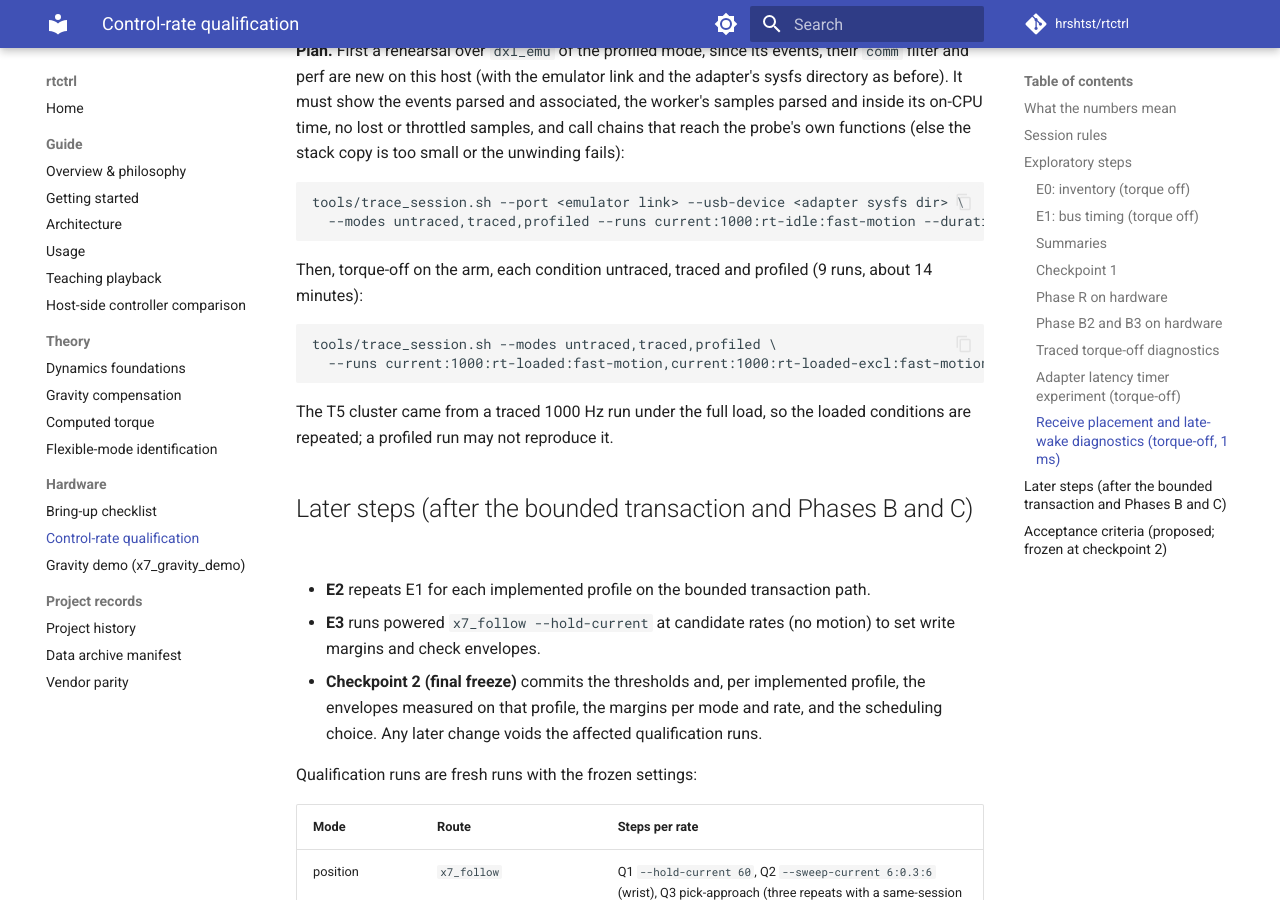
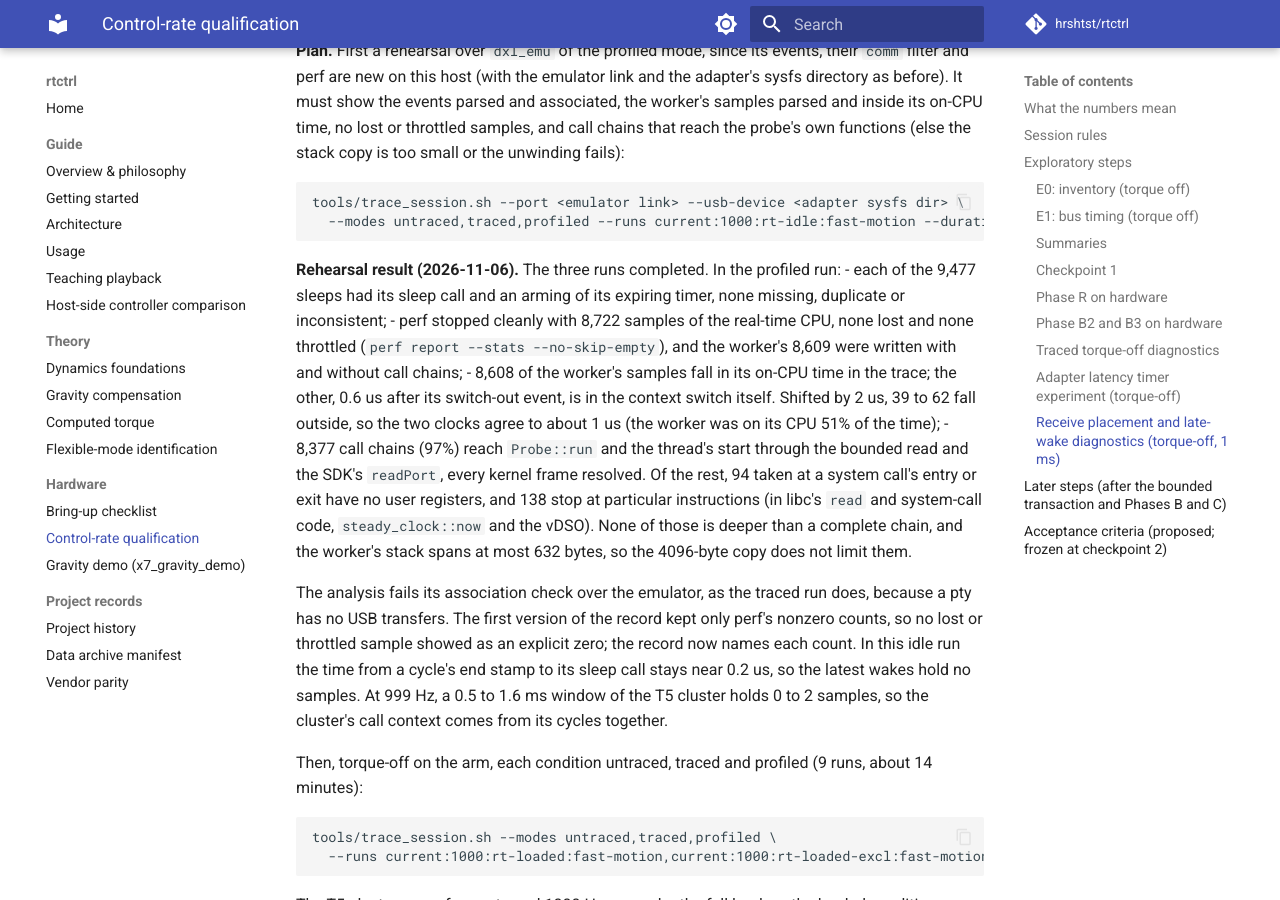
Before and after one commit to hrshtst/rtctrl, an MkDocs documentation site: the page built from docs/hardware/control-rate.md, in a window 1280 px wide and 900 px high, scrolled down 19171 px. Built offline with MkDocs 1.6.1 and Material for MkDocs 9.7.7, drawn with Linux system fonts in a browser that asks for light colours; comment, search, counter and statistics services are not loaded.

Commit message:
docs(control-rate): the profiled-mode rehearsal result
Over dxl_emu, 2026-11-06: all 9,477 sleeps associated with their sleep
call and expiring timer; 8,722 samples, none lost or throttled; 8,608 of
the worker's 8,609 samples inside its on-CPU time (the other in the
context switch), a 2 us shift raising that to 39 to 62, so the clocks
agree to about 1 us; 97% of the call chains reach Probe::run and the
thread's start with every kernel frame resolved, the rest stopping at
particular instructions or having no user registers, none limited by
the 4096-byte stack copy (the worker's stack spans at most 632 bytes).
The association check fails over a pty, as for the traced run, since it
has no USB transfers; at 999 Hz a T5-cluster window holds 0 to 2
samples, so its call context comes from the cluster's cycles together.

Claude-Session: https://claude.ai/code/session_019n1vHmKvqcQXktHbT1RjBu

````diff
--- a/docs/hardware/control-rate.md
+++ b/docs/hardware/control-rate.md
@@ -879,6 +879,34 @@ tools/trace_session.sh --port <emulator link> --usb-device <adapter sysfs dir> \
   --modes untraced,traced,profiled --runs current:1000:rt-idle:fast-motion --duration 10
 ```
 
+**Rehearsal result (2026-11-06).** The three runs completed. In the profiled
+run:
+- each of the 9,477 sleeps had its sleep call and an arming of its expiring
+  timer, none missing, duplicate or inconsistent;
+- perf stopped cleanly with 8,722 samples of the real-time CPU, none lost and
+  none throttled (`perf report --stats --no-skip-empty`), and the worker's
+  8,609 were written with and without call chains;
+- 8,608 of the worker's samples fall in its on-CPU time in the trace; the
+  other, 0.6 us after its switch-out event, is in the context switch itself.
+  Shifted by 2 us, 39 to 62 fall outside, so the two clocks agree to about
+  1 us (the worker was on its CPU 51% of the time);
+- 8,377 call chains (97%) reach `Probe::run` and the thread's start through
+  the bounded read and the SDK's `readPort`, every kernel frame resolved. Of
+  the rest, 94 taken at a system call's entry or exit have no user
+  registers, and 138 stop at particular instructions (in libc's `read` and
+  system-call code, `steady_clock::now` and the vDSO). None of those is
+  deeper than a complete chain, and the worker's stack spans at most 632
+  bytes, so the 4096-byte copy does not limit them.
+
+The analysis fails its association check over the emulator, as the traced
+run does, because a pty has no USB transfers. The first version of the
+record kept only perf's nonzero counts, so no lost or throttled sample
+showed as an explicit zero; the record now names each count. In this idle
+run the time from a cycle's end stamp to its sleep call stays near 0.2 us,
+so the latest wakes hold no samples. At 999 Hz, a 0.5 to 1.6 ms window of
+the T5 cluster holds 0 to 2 samples, so the cluster's call context comes
+from its cycles together.
+
 Then, torque-off on the arm, each condition untraced, traced and profiled
 (9 runs, about 14 minutes):
 
````
